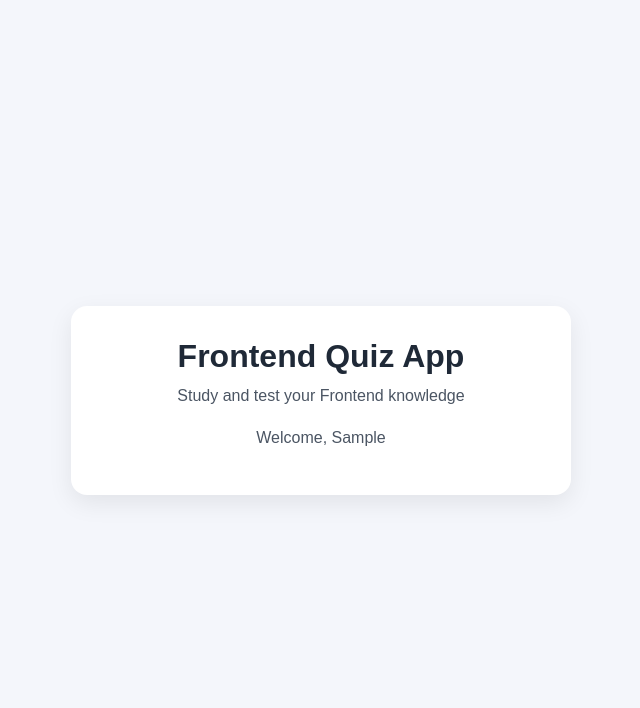
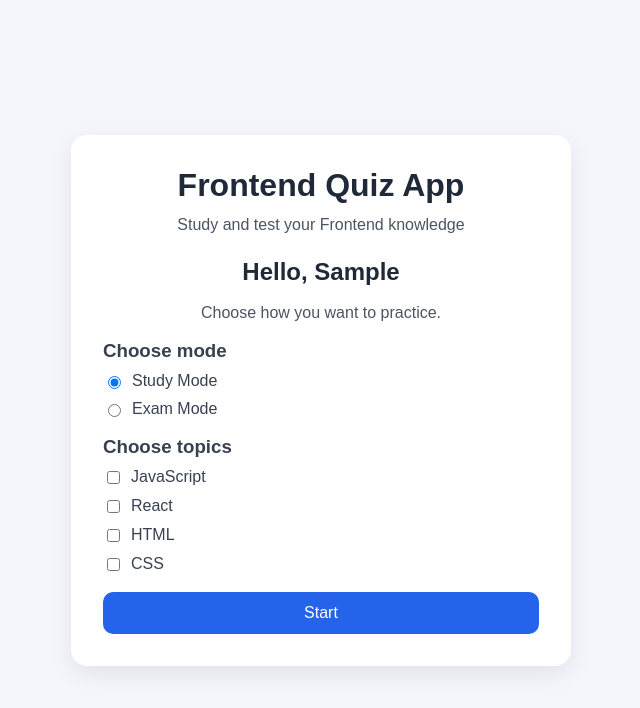
Before and after one commit to MhmdRayanm7/reactQproj, a React (Vite) app in the folder ReactQproj/: page / in a window 1280 px wide. Both pictures are taken after typing "Sample", "5551234", "name@example.com" into the empty fields and a click on the button "Continue". Shown: the top 708 px of the page, without its empty margins (319-959 px from the left). Built offline with nearby package versions, Linux system fonts and the light colour scheme.

Commit message:
Add setup validation

```diff
--- a/ReactQproj/src/app/App.jsx
+++ b/ReactQproj/src/app/App.jsx
@@ -1,13 +1,19 @@
 import { useState } from "react";
 import Header from "../components/header/Header";
 import LoginScreen from "../components/login/LoginScreen";
+import SetupScreen from "../components/setup/SetupScreen";
 import styles from "./app.module.css";
 
 function App() {
   const [user, setUser] = useState(null);
+  const [quizSettings, setQuizSettings] = useState(null);
 
   function handleLogin(userData) {
     setUser(userData);
+  }
+
+  function handleStart(settings) {
+    setQuizSettings(settings);
   }
 
   return (
@@ -17,8 +23,12 @@ function App() {
 
         {user === null ? (
           <LoginScreen onLogin={handleLogin} />
+        ) : quizSettings === null ? (
+          <SetupScreen user={user} onStart={handleStart} />
         ) : (
-          <p>Welcome, {user.fullName}</p>
+          <p>
+            Started {quizSettings.mode} with: {quizSettings.topics.join(", ")}
+          </p>
         )}
       </div>
     </div>
--- /dev/null
+++ b/ReactQproj/src/components/setup/SetupScreen.jsx
@@ -0,0 +1,88 @@
+import { useState } from "react";
+import styles from "./setup.module.css";
+
+const topics = ["JavaScript", "React", "HTML", "CSS"];
+
+function SetupScreen({ user, onStart }) {
+  const [mode, setMode] = useState("study");
+  const [selectedTopics, setSelectedTopics] = useState([]);
+  const [error, setError] = useState("");
+
+  function handleTopicChange(topic) {
+    if (selectedTopics.includes(topic)) {
+      setSelectedTopics(selectedTopics.filter((item) => item !== topic));
+    } else {
+      setSelectedTopics([...selectedTopics, topic]);
+    }
+  }
+
+  function handleSubmit(event) {
+    event.preventDefault();
+
+    if (selectedTopics.length === 0) {
+      setError("Please choose at least one topic");
+      return;
+    }
+
+    setError("");
+
+    onStart({
+      mode: mode,
+      topics: selectedTopics,
+    });
+  }
+
+  return (
+    <form className={styles.form} onSubmit={handleSubmit}>
+      <h2>Hello, {user.fullName}</h2>
+      <p>Choose how you want to practice.</p>
+
+      {error !== "" && <p className={styles.error}>{error}</p>}
+
+      <div className={styles.section}>
+        <h3>Choose mode</h3>
+
+        <label>
+          <input
+            type="radio"
+            name="mode"
+            value="study"
+            checked={mode === "study"}
+            onChange={(event) => setMode(event.target.value)}
+          />
+          Study Mode
+        </label>
+
+        <label>
+          <input
+            type="radio"
+            name="mode"
+            value="exam"
+            checked={mode === "exam"}
+            onChange={(event) => setMode(event.target.value)}
+          />
+          Exam Mode
+        </label>
+      </div>
+
+      <div className={styles.section}>
+        <h3>Choose topics</h3>
+
+        {topics.map((topic) => (
+          <label key={topic}>
+            <input
+              type="checkbox"
+              checked={selectedTopics.includes(topic)}
+              onChange={() => handleTopicChange(topic)}
+            />
+            {topic}
+          </label>
+        ))}
+      </div>
+
+      <button type="submit">Start</button>
+    </form>
+  );
+}
+
+export default SetupScreen;
--- /dev/null
+++ b/ReactQproj/src/components/setup/setup.module.css
@@ -0,0 +1,55 @@
+.form {
+  display: flex;
+  flex-direction: column;
+  gap: 18px;
+  text-align: left;
+}
+
+.form h2 {
+  margin: 0;
+  text-align: center;
+  color: #1f2937;
+}
+
+.form p {
+  margin: 0;
+  text-align: center;
+  color: #6b7280;
+}
+
+.section {
+  display: flex;
+  flex-direction: column;
+  gap: 10px;
+}
+
+.section h3 {
+  margin: 0;
+  color: #374151;
+}
+
+.section label {
+  display: flex;
+  gap: 8px;
+  align-items: center;
+  color: #374151;
+}
+
+.form button {
+  padding: 12px;
+  border: none;
+  border-radius: 10px;
+  background: #2563eb;
+  color: white;
+  font-size: 16px;
+  cursor: pointer;
+}
+
+.error {
+  background: #fee2e2;
+  color: #991b1b;
+  padding: 10px;
+  border-radius: 8px;
+  text-align: center;
+  margin: 0;
+}
```
